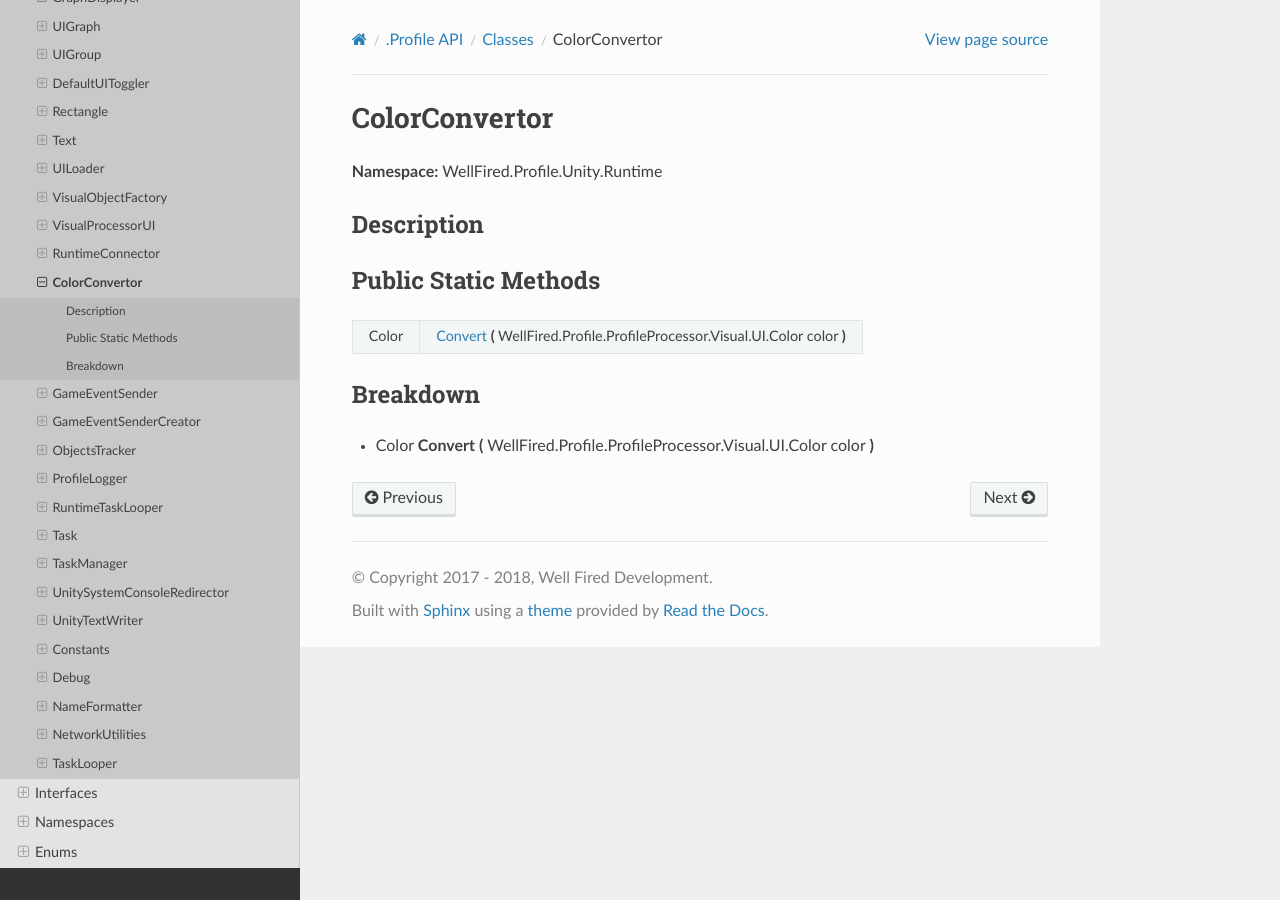
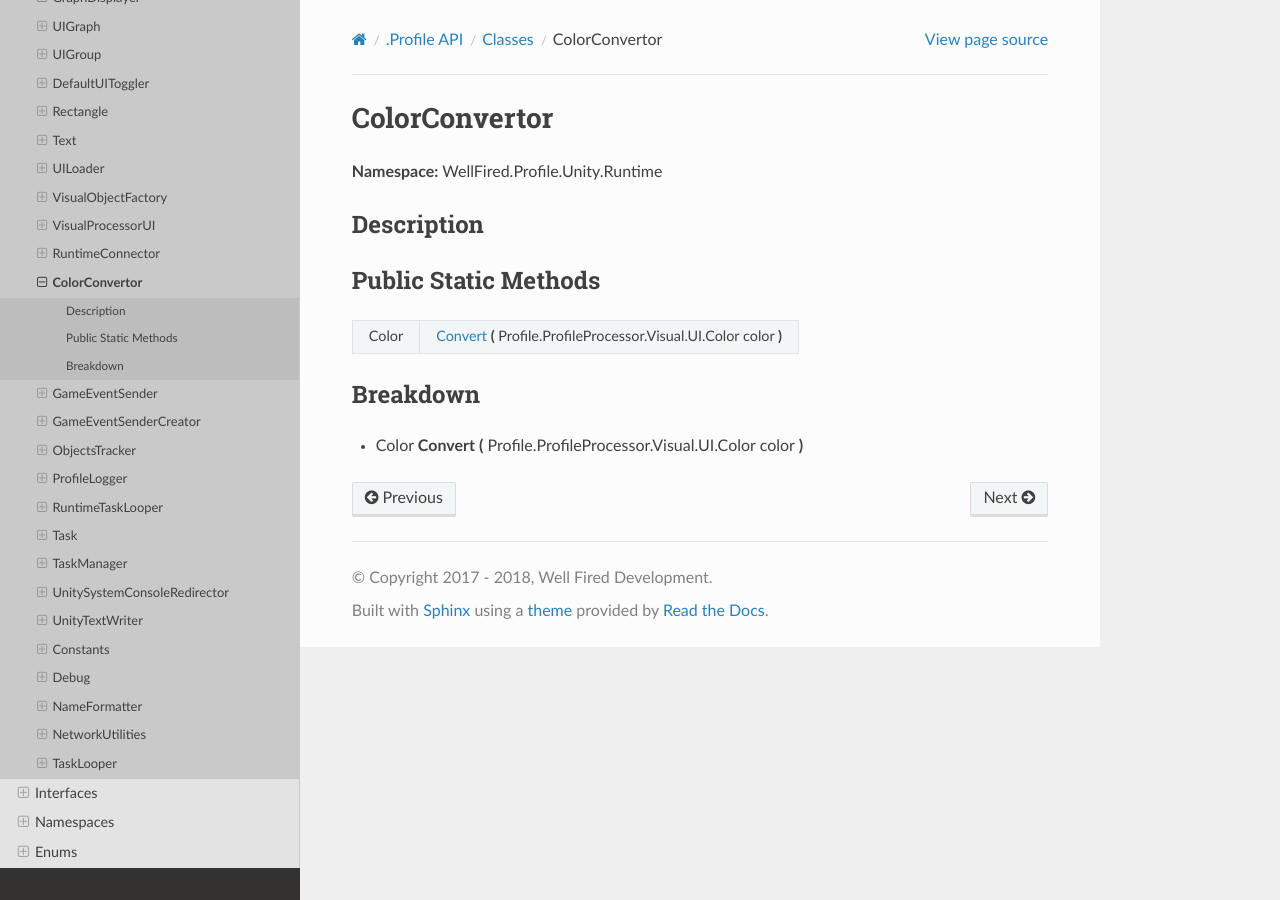
Before and after one commit to WellFiredDevelopment/dotProfileDocumentation, a Sphinx documentation site: the page built from sphinx/source/api/classes/class_wellfired_profile_unity_runtime_utils_colorconvertor.rst, in a window 1280 px wide. Built offline with Sphinx 7.4.7 and the Read the Docs theme 2.0.0, drawn with Linux system fonts in a browser that asks for light colours.

Commit message:
AutoBuildDocumentation

```diff
--- a/sphinx/source/api/classes/class_wellfired_profile_unity_runtime_utils_colorconvertor.rst
+++ b/sphinx/source/api/classes/class_wellfired_profile_unity_runtime_utils_colorconvertor.rst
@@ -13,13 +13,13 @@ Description
 Public Static Methods
 ----------------------
 
-+-------------+-----------------------------------------------------------------------------------------------------------------------------------------------------------------------------------------------------------------------------------------------------+
-|Color        |:ref:`Convert<classwellfired_profile_unity_runtime_utils_colorconvertor_1a575f4bb5495bbf48a149898091042e93>` **(** :ref:`WellFired.Profile.ProfileProcessor.Visual.UI.Color<structwellfired_profile_profileprocessor_visual_ui_color>` color **)**   |
-+-------------+-----------------------------------------------------------------------------------------------------------------------------------------------------------------------------------------------------------------------------------------------------+
++-------------+-------------------------------------------------------------------------------------------------------------------------------------------------------------------------------------------------------------------------------------------+
+|Color        |:ref:`Convert<classwellfired_profile_unity_runtime_utils_colorconvertor_1affe11e3289dd8d633f31c8816daa9796>` **(** :ref:`Profile.ProfileProcessor.Visual.UI.Color<structwellfired_profile_profileprocessor_visual_ui_color>` color **)**   |
++-------------+-------------------------------------------------------------------------------------------------------------------------------------------------------------------------------------------------------------------------------------------+
 
 Breakdown
 ----------
 
-.. _classwellfired_profile_unity_runtime_utils_colorconvertor_1a575f4bb5495bbf48a149898091042e93:
+.. _classwellfired_profile_unity_runtime_utils_colorconvertor_1affe11e3289dd8d633f31c8816daa9796:
 
-- Color **Convert** **(** :ref:`WellFired.Profile.ProfileProcessor.Visual.UI.Color<structwellfired_profile_profileprocessor_visual_ui_color>` color **)**
+- Color **Convert** **(** :ref:`Profile.ProfileProcessor.Visual.UI.Color<structwellfired_profile_profileprocessor_visual_ui_color>` color **)**
```
Also changed, not shown: sphinx/source/api/classes/class_wellfired_profile_profileprocessor_visualprocessor.rst (+15 -15 lines).
